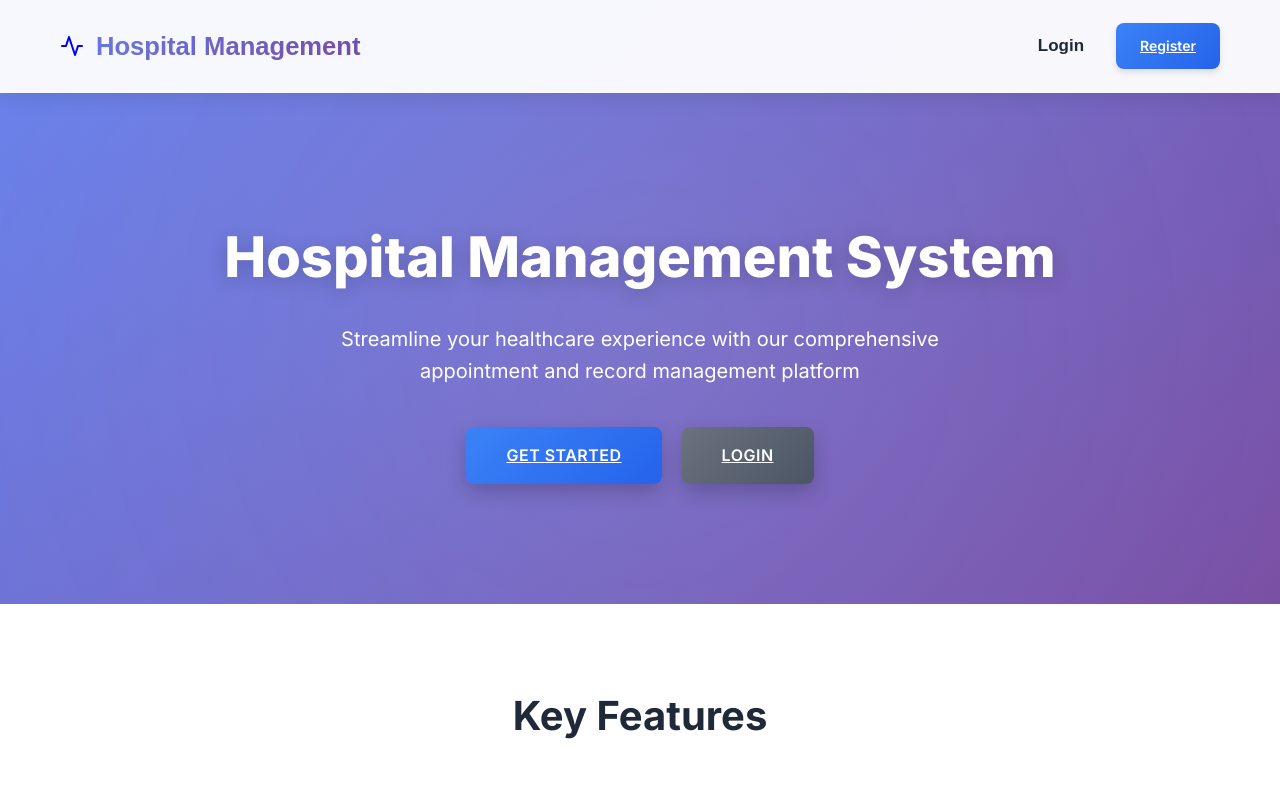
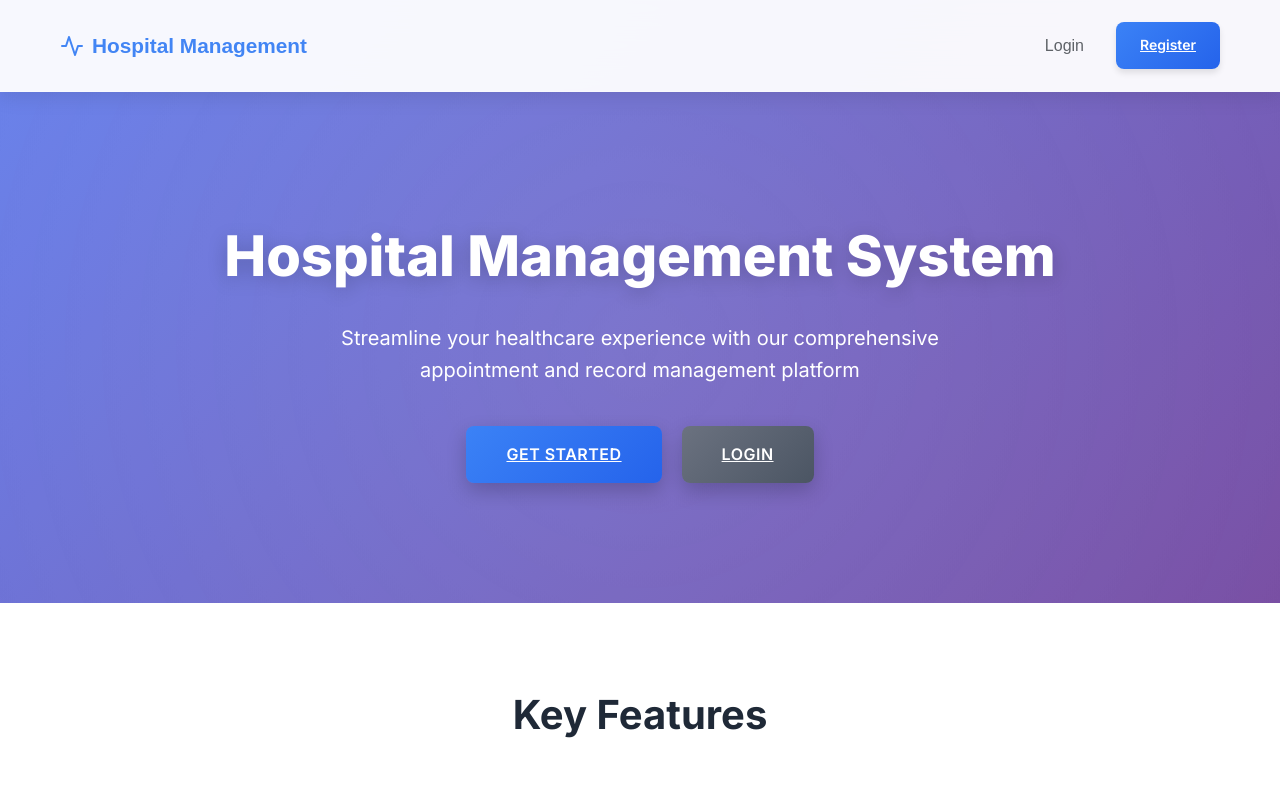
Before and after one commit to saifsanadi26/Hospital-Managemet-and-Appointment-Booking, a React (Create React App) app in the folder frontend/: page / in a window 1280 px wide. Shown: the top 800 px of the page. Built offline with nearby package versions, Linux system fonts and the light colour scheme; the HTML template or start-up script is replaced by a standard one.

Commit message:
FINAL DESIGN: Match navbar exactly to user's image - Hospital Management in one line, clean styling

```diff
--- a/frontend/src/components/Navbar.css
+++ b/frontend/src/components/Navbar.css
@@ -19,13 +19,10 @@
 .navbar-brand {
   display: flex;
   align-items: center;
-  gap: 12px;
-  font-size: 1.6rem;
-  font-weight: 800;
-  background: linear-gradient(135deg, #667eea 0%, #764ba2 100%);
-  -webkit-background-clip: text;
-  -webkit-text-fill-color: transparent;
-  background-clip: text;
+  gap: 8px;
+  font-size: 1.3rem;
+  font-weight: 600;
+  color: #4285f4;
   text-decoration: none;
   font-family: 'Poppins', sans-serif;
   white-space: nowrap;
@@ -40,12 +37,12 @@
 }
 
 .nav-link {
-  color: #1e293b;
+  color: #5f6368;
   text-decoration: none;
-  font-weight: 600;
-  font-size: 17px;
-  padding: 10px 16px;
-  border-radius: 10px;
+  font-weight: 500;
+  font-size: 16px;
+  padding: 8px 16px;
+  border-radius: 8px;
   transition: all 0.3s ease;
   font-family: 'Poppins', sans-serif;
   white-space: nowrap;
@@ -68,21 +65,21 @@
 }
 
 .user-name {
-  font-weight: 700;
-  color: #1f2937;
-  font-size: 17px;
+  font-weight: 500;
+  color: #5f6368;
+  font-size: 16px;
   font-family: 'Poppins', sans-serif;
 }
 
 .user-role {
-  padding: 8px 14px;
-  background-color: #dbeafe;
-  color: #1e40af;
-  border-radius: 8px;
-  font-size: 15px;
-  font-weight: 600;
+  padding: 6px 12px;
+  background-color: #e8f0fe;
+  color: #1a73e8;
+  border-radius: 16px;
+  font-size: 14px;
+  font-weight: 500;
   text-transform: capitalize;
-  font-family: 'Inter', sans-serif;
+  font-family: 'Poppins', sans-serif;
 }
 
 .btn-logout {
```
